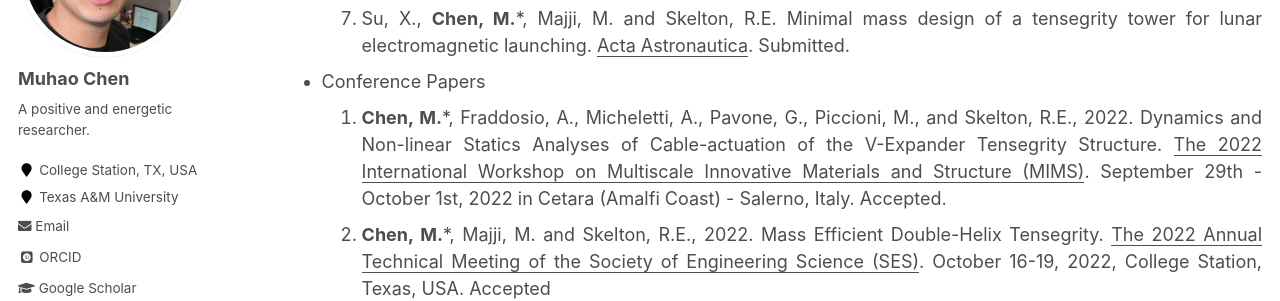
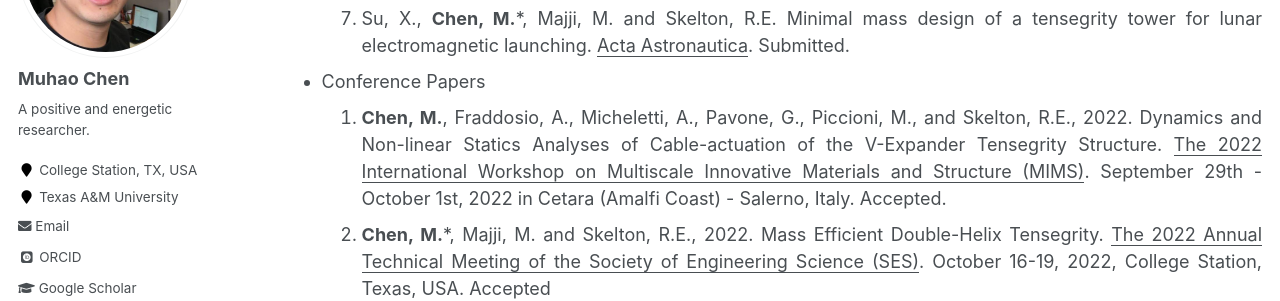
Before and after one commit to Muhao-Chen/muhao-chen.github.io, a Jekyll site: the page built from _pages/publication.md, in a window 1280 px wide and 900 px high, scrolled down 2085 px. Shown: the part 153-454 px from the top of the window. Built offline with Jekyll 4.4.1, drawn with Linux system fonts in a browser that asks for light colours; some web fonts are replaced.

```diff
--- a/_pages/publication.md
+++ b/_pages/publication.md
@@ -47,7 +47,7 @@ His citation profile is in [Google Scholar](https://scholar.google.com/citations
 1. Shen, Y., **Chen, M.***, Majji, M. and Skelton, R.E. Markov Data-Based Reference Tracking of Tensegrity Morphing Airfoils. Submitted.
 1. Su, X., **Chen, M.***, Majji, M. and Skelton, R.E. Minimal mass design of a tensegrity tower for lunar electromagnetic launching. <u>Acta Astronautica</u>. Submitted.
 - Conference Papers
-1. **Chen, M.***, Fraddosio, A., Micheletti, A., Pavone, G., Piccioni, M., and Skelton, R.E., 2022. Dynamics and Non-linear Statics Analyses of Cable-actuation of the V-Expander Tensegrity Structure. <u>The 2022 International Workshop on Multiscale Innovative Materials and Structure (MIMS)</u>. September 29th - October 1st, 2022 in Cetara (Amalfi Coast) - Salerno, Italy. Accepted.
+1. **Chen, M.**, Fraddosio, A., Micheletti, A., Pavone, G., Piccioni, M., and Skelton, R.E., 2022. Dynamics and Non-linear Statics Analyses of Cable-actuation of the V-Expander Tensegrity Structure. <u>The 2022 International Workshop on Multiscale Innovative Materials and Structure (MIMS)</u>. September 29th - October 1st, 2022 in Cetara (Amalfi Coast) - Salerno, Italy. Accepted.
 1. **Chen, M.***, Majji, M. and Skelton, R.E., 2022. Mass Efficient Double-Helix Tensegrity. <u>The 2022 Annual Technical Meeting of the Society of Engineering Science (SES)</u>. October 16-19, 2022, College Station, Texas, USA. Accepted
 1. Ma, S., Lu, K., **Chen, M.*** and Skelton, R.E., 2022. Deployment Analysis of A Clustered Tensegrity Hyperbolic Paraboloid Cable Net. <u>IASS 2022 Annual Symposium Affiliated with 13th APCS</u>. September 19-22, 2022, Beijing, China. Accepted
 1. Ma, S., **Chen, M.***, Peng, Z., Yuan, X., and Skelton, R.E., 2022. Statics of Tensergity Systems with Arbitrary Rigid Bodies. <u>IASS 2022 Annual Symposium Affiliated with 13th APCS</u>. September 19-22, 2022, Beijing, China. Accepted
```
